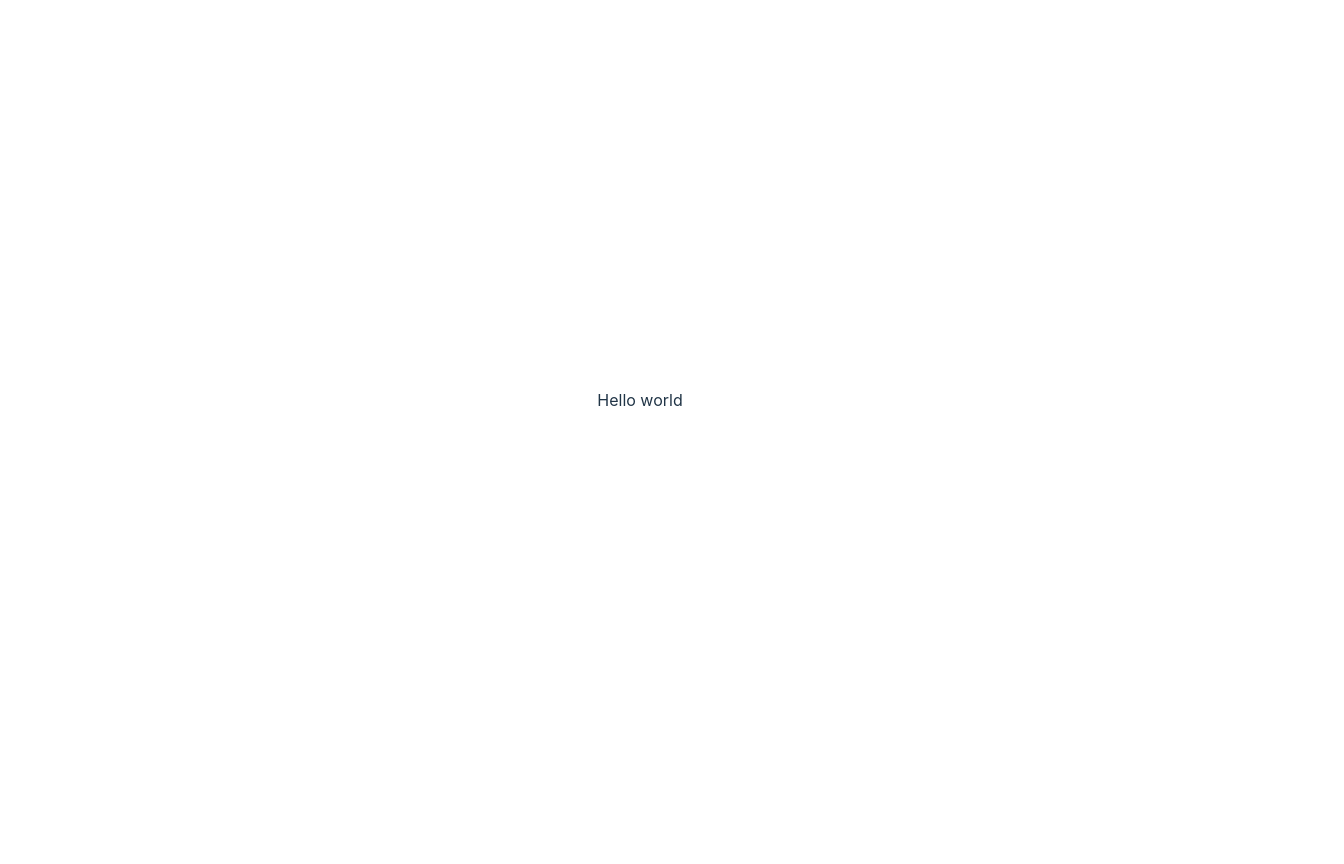
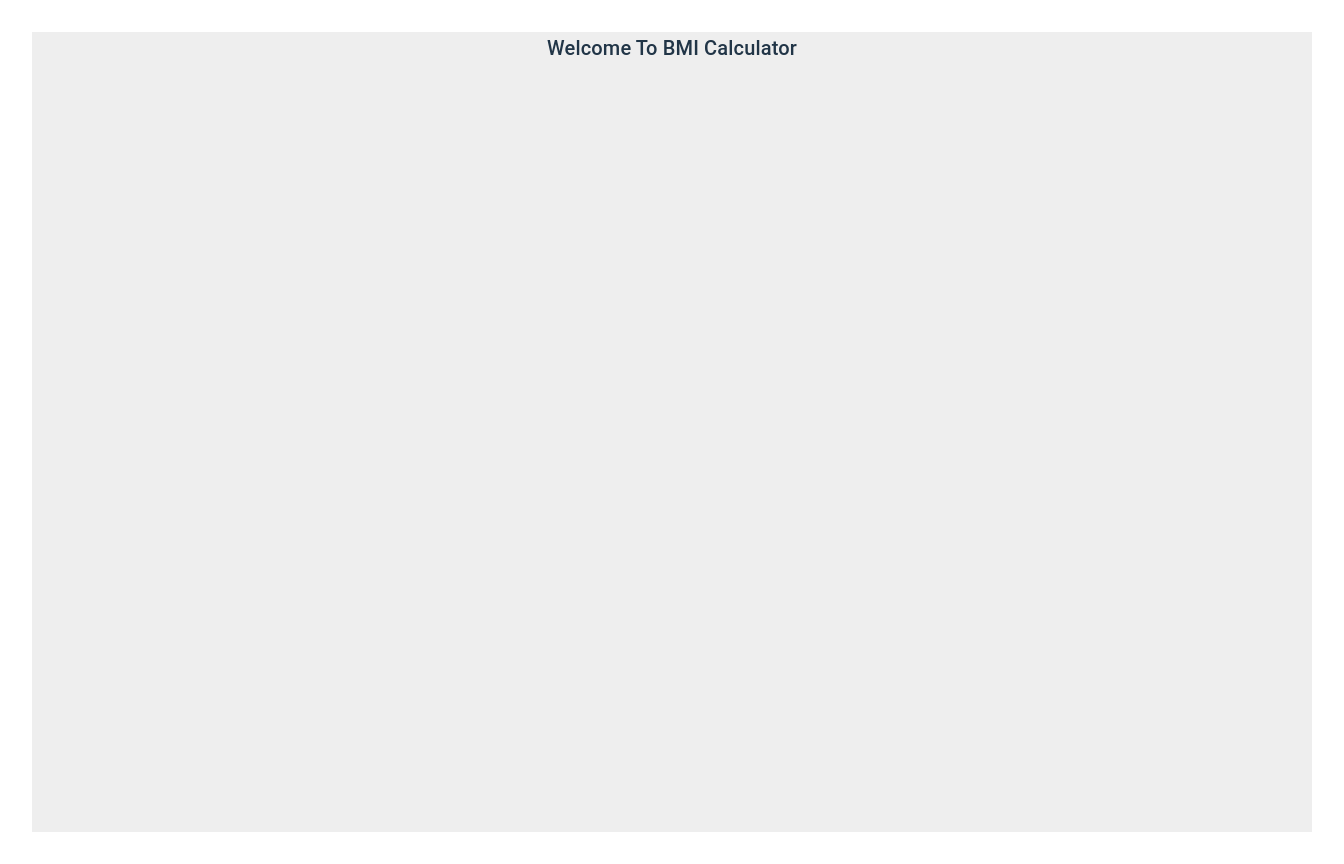
Before and after one commit to sigma390/BMI-Calculator-fullstack, a React (Vite) app in the folder FrontEnd/BMI-calculator/: page /signup in a window 1280 px wide. Shown: the whole page, 1344 px wide, since content can reach past the window. Before the commit the page ends 800 px from the top, so only its background shows below. Built offline with nearby package versions, Linux system fonts and the light colour scheme.

Commit message:
signup route added

```diff
--- a/FrontEnd/BMI-calculator/src/App.tsx
+++ b/FrontEnd/BMI-calculator/src/App.tsx
@@ -1,16 +1,34 @@
 import { useState } from 'react'
 import reactLogo from './assets/react.svg'
 import viteLogo from '/vite.svg'
+import { BrowserRouter as Router, Routes, Route } from 'react-router-dom';
+import Signup from './components/signup';
+
 import './App.css'
+import {RecoilRoot,atom,selector,useRecoilState,useRecoilValue,} from 'recoil';
 
 function App() {
 
 
   return (
-    <>
-      <p>Hello world
-      </p>
-    </>
+    <div style={{width:"100vw",
+    height:"100vh",
+    backgroundColor:"#eeeeee"}}>
+
+      <RecoilRoot>
+      <Router>
+            <Routes>
+
+
+
+                <Route path="/signup" element={<Signup />} />
+
+            </Routes>
+        </Router>
+      </RecoilRoot>
+
+
+    </div>
   )
 }
 
--- a/FrontEnd/BMI-calculator/src/components/signup.tsx
+++ b/FrontEnd/BMI-calculator/src/components/signup.tsx
@@ -1,7 +1,25 @@
+import Button from '@mui/material/Button';
+import TextField from '@mui/material/TextField';
+import { Card, Typography } from '@mui/material';
+import { useState } from 'react';
+import axios from 'axios';
+
+function Signup(){
+    const[email,setEmail] = useState();
+    const[password,setPassword] = useState();
+
+return<div style={{
+    display:'flex',
+    justifyContent:'center',
+    flexWrap:'wrap'
+}}>
+    <Typography variant={'h6'}>Welcome To BMI Calculator</Typography>
+    <Card>
+
+    </Card>
 
 
-function Signup(){
-
+</div>
 }
 
 export default Signup;
```
